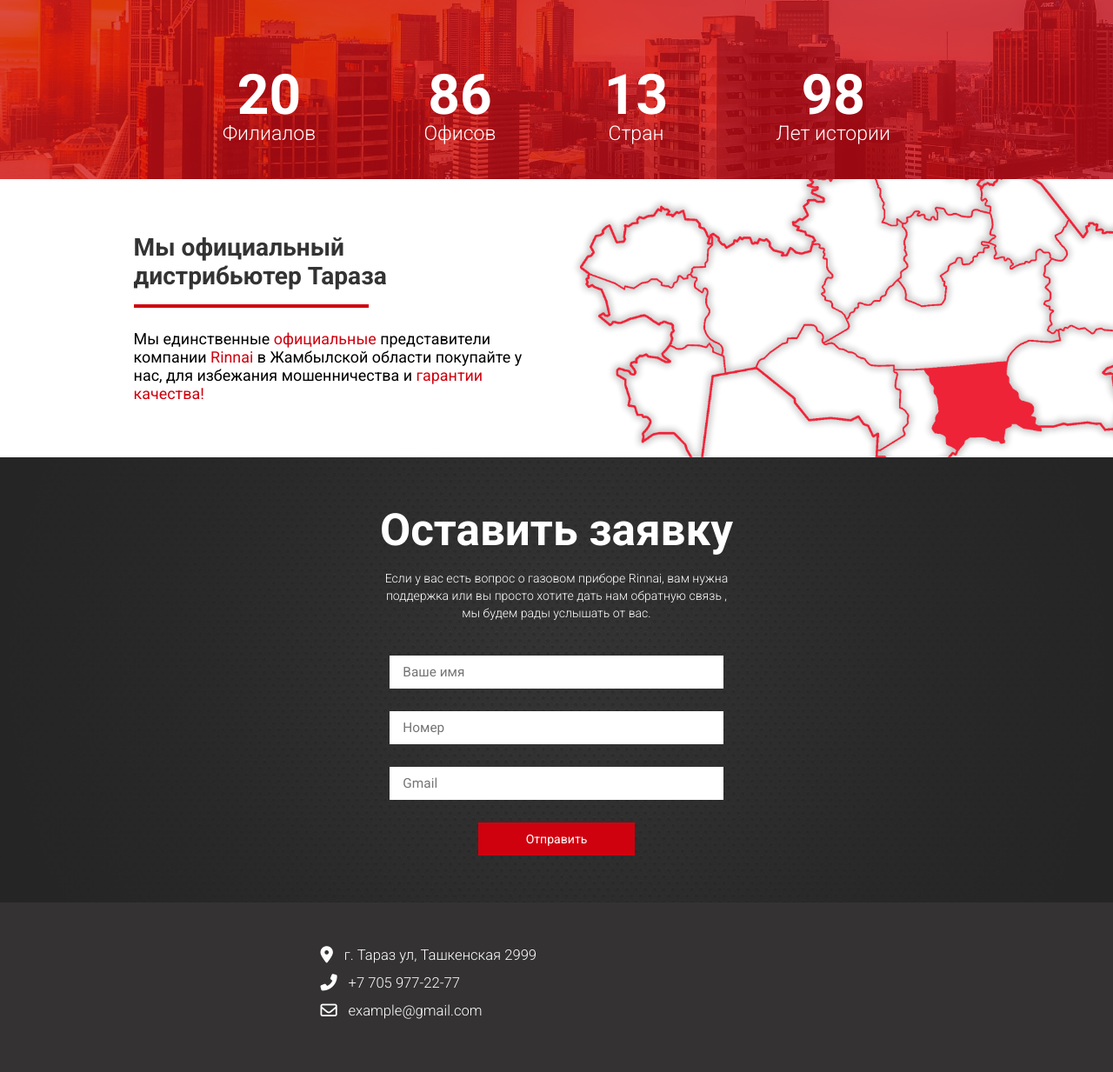
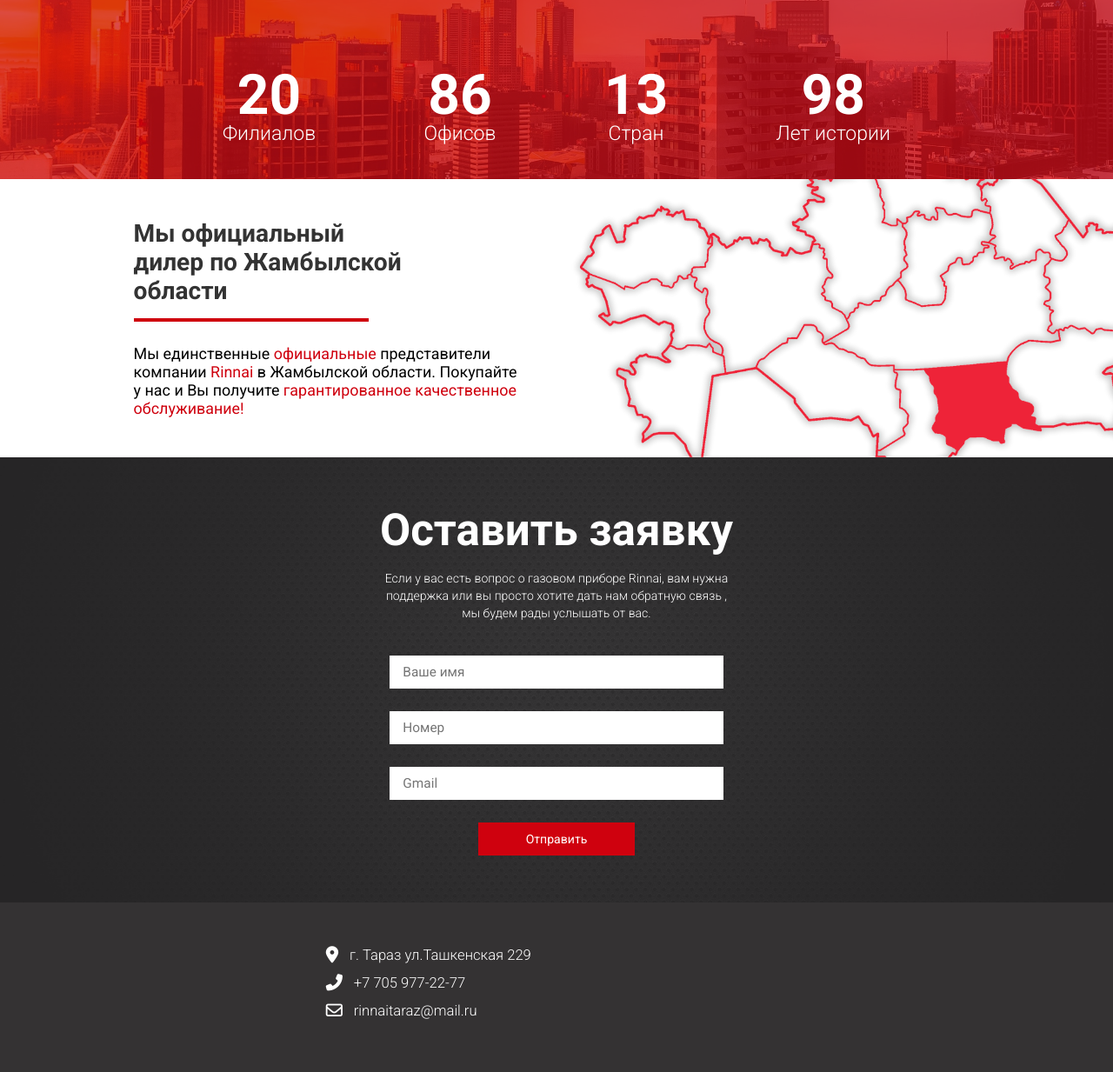
Before and after one commit to arsensaliev/rinnai, a website: page src/index.html in a window 1280 px wide. Shown: the part 2624-3857 px from the top of the page at 87% size. Drawn offline with Linux system fonts and the light colour scheme.

Commit message:
feat: edited text

```diff
--- a/src/index.html
+++ b/src/index.html
@@ -205,13 +205,13 @@
 
     <section class="region">
         <div class="region__text">
-            <h2 class="region__heading">Мы официальный дистрибьютер Тараза</h2>
+            <h2 class="region__heading">Мы официальный дилер по Жамбылской области</h2>
             <div class="region__red-line"></div>
             <div class="region__description">
                 Мы единственные <span class="region__description_important">официальные</span> представители
-                компании <span class="region__description_important">Rinnai</span> в Жамбылской области покупайте
-                у нас, для избежания мошенничества и <span class="region__description_important">гарантии
-                    качества!</span>
+                компании <span class="region__description_important">Rinnai</span> в Жамбылской области. Покупайте
+                у нас и Вы получите <span class="region__description_important">гарантированное качественное обслуживание!
+                </span>
             </div>
         </div>
         <div class="region__image"></div>
@@ -242,7 +242,7 @@
                 <div class="footer__contacts-text">
                     <div class="footer__contact-adress footer__contact">
                         <i class="fas fa-map-marker-alt footer__contact-icon"></i>
-                        <div class="footer__contact-text">г. Тараз ул, Ташкенская 2999</div>
+                        <div class="footer__contact-text">г. Тараз ул.Ташкенская 229</div>
                     </div>
                     <div class="footer__contact-phone footer__contact">
                         <i class="fas fa-phone-alt footer__contact-icon"></i>
@@ -250,7 +250,7 @@
                     </div>
                     <div class="footer__contact-email footer__contact">
                         <i class="far fa-envelope footer__contact-icon"></i>
-                        <div class="footer__contact-text">example@gmail.com</div>
+                        <div class="footer__contact-text">rinnaitaraz@mail.ru</div>
                     </div>
                 </div>
             </div>
```
